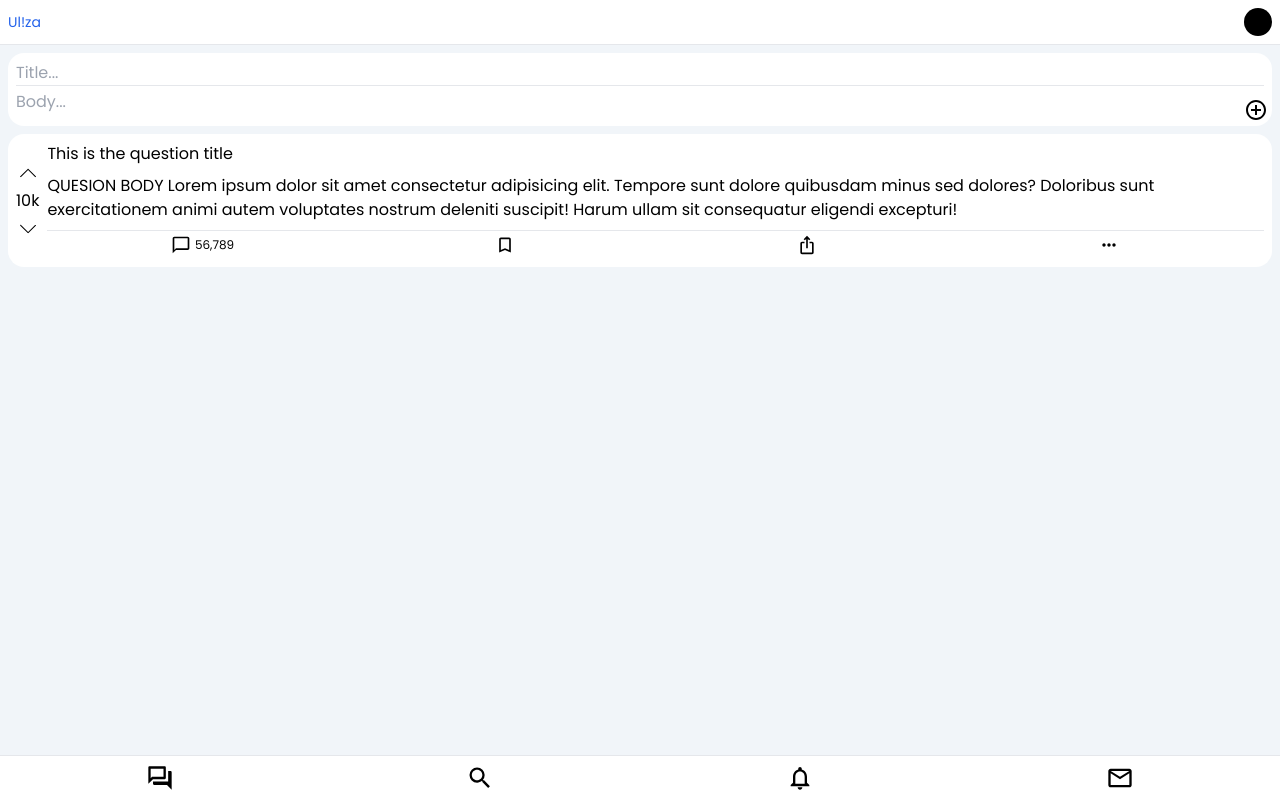
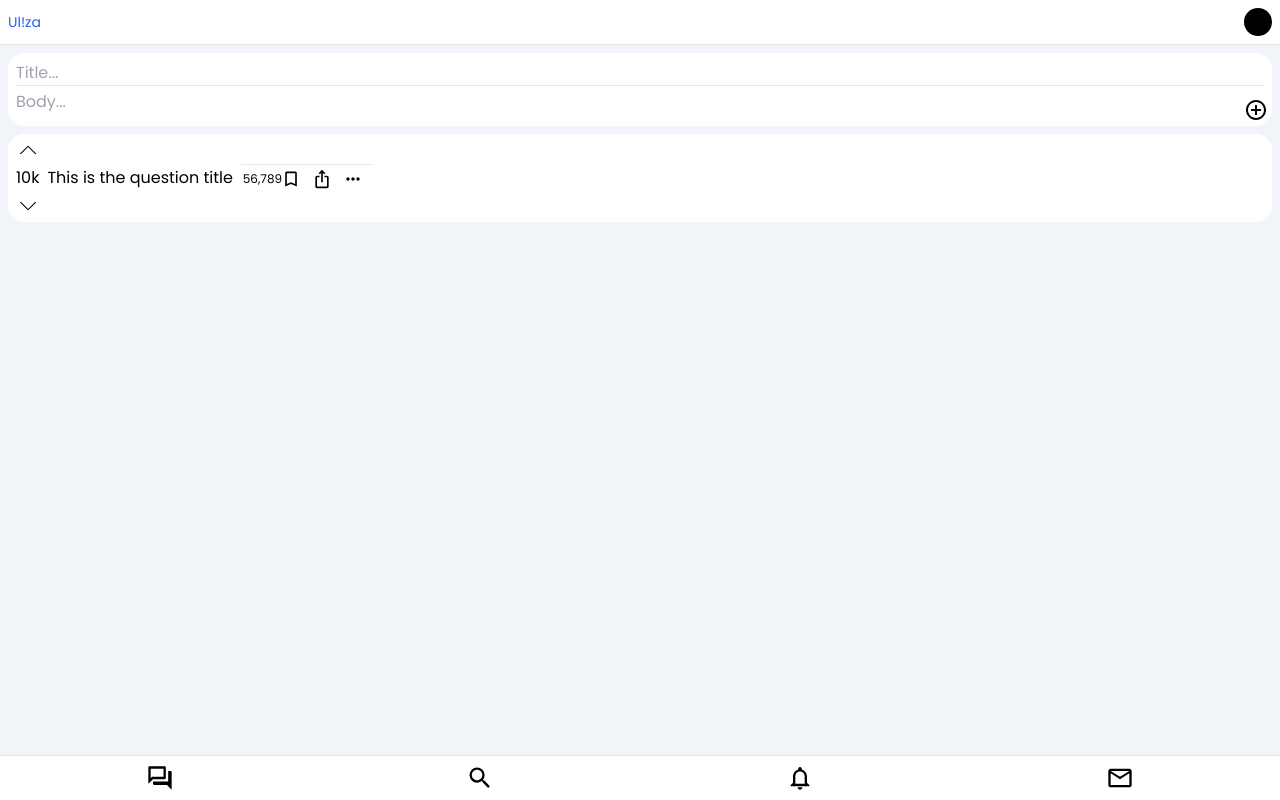
Before and after one commit to OyugoObonyo/Uliza-Frontend, a React (Vite) app: page / in a window 1280 px wide. Built offline with nearby package versions, Linux system fonts and the light colour scheme.

Commit message:
Major refactor

```diff
--- a/src/App.jsx
+++ b/src/App.jsx
@@ -1,6 +1,6 @@
-import Header from "./components/layout/Header";
-import Main from "./components/layout/Main";
-import Footer from "./components/layout/Footer";
+import Header from "./components/layouts/Header";
+import Main from "./components/layouts/Main";
+import Footer from "./components/layouts/Footer";
 
 export default function App() {
   return (
--- /dev/null
+++ b/src/components/cards/ShowQuestion.jsx
@@ -0,0 +1,24 @@
+import { SlArrowUp, SlArrowDown } from "react-icons/sl";
+import IconBar from "../question/IconBar";
+
+export default function ShowQuestion() {
+  return (
+    <>
+      <div className="flex flex-col space-y-2 items-center">
+        <button>
+          <SlArrowUp />
+        </button>
+        <p className="text">10k</p>
+        <button>
+          <SlArrowDown />
+        </button>
+      </div>
+      <div className="flex flex-col space-y-2 ">
+        <div>
+          <h2>This is the question title</h2>
+        </div>
+      </div>
+      <IconBar />
+    </>
+  );
+}
--- /dev/null
+++ b/src/components/elements/forms/Question/PostQuestion.jsx
@@ -0,0 +1,23 @@
+import { MdAddCircleOutline } from "react-icons/md";
+
+export default function PostQuestion() {
+  return (
+    <form className="flex flex-col space-y-1">
+      <input
+        type="text"
+        placeholder="Title..."
+        name="title"
+        className="border-b focus:outline-none"
+      />
+      <input
+        type="text"
+        placeholder="Body..."
+        name="body"
+        className="focus:outline-none rows"
+      />
+      <button className="">
+        <MdAddCircleOutline className="absolute bottom-0 right-0 h-8 w-8 p-1" />
+      </button>
+    </form>
+  );
+}
--- a/src/components/layout/Main.jsx
+++ /dev/null
@@ -1,77 +0,0 @@
-import {
-  MdAddCircleOutline,
-  MdBookmarkBorder,
-  MdChatBubbleOutline,
-  MdMoreHoriz,
-  MdIosShare,
-} from "react-icons/md";
-import { SlArrowUp, SlArrowDown } from "react-icons/sl";
-
-export default function Main() {
-  return (
-    <main className="flex-1 bg-slate-100">
-      <div>
-        <div className="relative m-2 p-2 rounded-2xl bg-white">
-          <form className="flex flex-col space-y-1">
-            <input
-              type="text"
-              placeholder="Title..."
-              name="title"
-              className="border-b focus:outline-none"
-            />
-            <input
-              type="text"
-              placeholder="Body..."
-              name="body"
-              className="focus:outline-none rows"
-            />
-            <button className="">
-              <MdAddCircleOutline className="absolute bottom-0 right-0 h-8 w-8 p-1" />
-            </button>
-          </form>
-        </div>
-      </div>
-      <div>
-        <div className="p-2 m-2 rounded-2xl flex space-x-2 items-center bg-white">
-          <div className="flex flex-col space-y-2 items-center">
-            <button>
-              <SlArrowUp />
-            </button>
-            <p className="text">10k</p>
-            <button>
-              <SlArrowDown />
-            </button>
-          </div>
-          <div className="flex flex-col space-y-2 ">
-            <div>
-              <h2>This is the question title</h2>
-            </div>
-            <div>
-              <p>
-                QUESION BODY Lorem ipsum dolor sit amet consectetur adipisicing
-                elit. Tempore sunt dolore quibusdam minus sed dolores? Doloribus
-                sunt exercitationem animi autem voluptates nostrum deleniti
-                suscipit! Harum ullam sit consequatur eligendi excepturi!
-              </p>
-            </div>
-            <div className="flex items-center justify-center border-t p-1">
-              <div className="w-1/4 flex space-x-1 items-center justify-center">
-                <MdChatBubbleOutline className="w-5 h-5" />
-                <span className="text-xs">56,789</span>
-              </div>
-              <div className="w-1/4 flex items-center justify-center">
-                <MdBookmarkBorder className="w-5 h-5" />
-              </div>
-              <div className="w-1/4 flex justify-center">
-                <MdIosShare className="w-5 h-5" />
-              </div>
-              <div className="w-1/4 flex justify-center">
-                <MdMoreHoriz className="w-5 h-5" />
-              </div>
-            </div>
-          </div>
-        </div>
-      </div>
-    </main>
-  );
-}
--- /dev/null
+++ b/src/components/layouts/Main.jsx
@@ -0,0 +1,15 @@
+import PostQuestion from "../elements/forms/Question/PostQuestion";
+import ShowQuestion from "../cards/ShowQuestion";
+
+export default function Main() {
+  return (
+    <main className="flex-1 bg-slate-100">
+      <div className="relative m-2 p-2 rounded-2xl bg-white">
+        <PostQuestion />
+      </div>
+      <div className="p-2 m-2 rounded-2xl flex space-x-2 items-center bg-white">
+        <ShowQuestion />
+      </div>
+    </main>
+  );
+}
--- /dev/null
+++ b/src/components/question/IconBar.jsx
@@ -0,0 +1,26 @@
+import {
+  MdChatBubbleOutline,
+  MdBookmarkBorder,
+  MdIosShare,
+  MdMoreHoriz,
+} from "react-icons/md";
+
+export default function IconBar() {
+  return (
+    <div className="flex items-center justify-center border-t p-1">
+      <div className="w-1/4 flex space-x-1 items-center justify-center">
+        <MdChatBubbleOutline className="w-5 h-5" />
+        <span className="text-xs">56,789</span>
+      </div>
+      <div className="w-1/4 flex items-center justify-center">
+        <MdBookmarkBorder className="w-5 h-5" />
+      </div>
+      <div className="w-1/4 flex justify-center">
+        <MdIosShare className="w-5 h-5" />
+      </div>
+      <div className="w-1/4 flex justify-center">
+        <MdMoreHoriz className="w-5 h-5" />
+      </div>
+    </div>
+  );
+}
```
Also changed, not shown: src/components/layouts/Footer.jsx (renamed from src/components/layout/Footer.jsx), src/components/layouts/Header.jsx (renamed from src/components/layout/Header.jsx).
